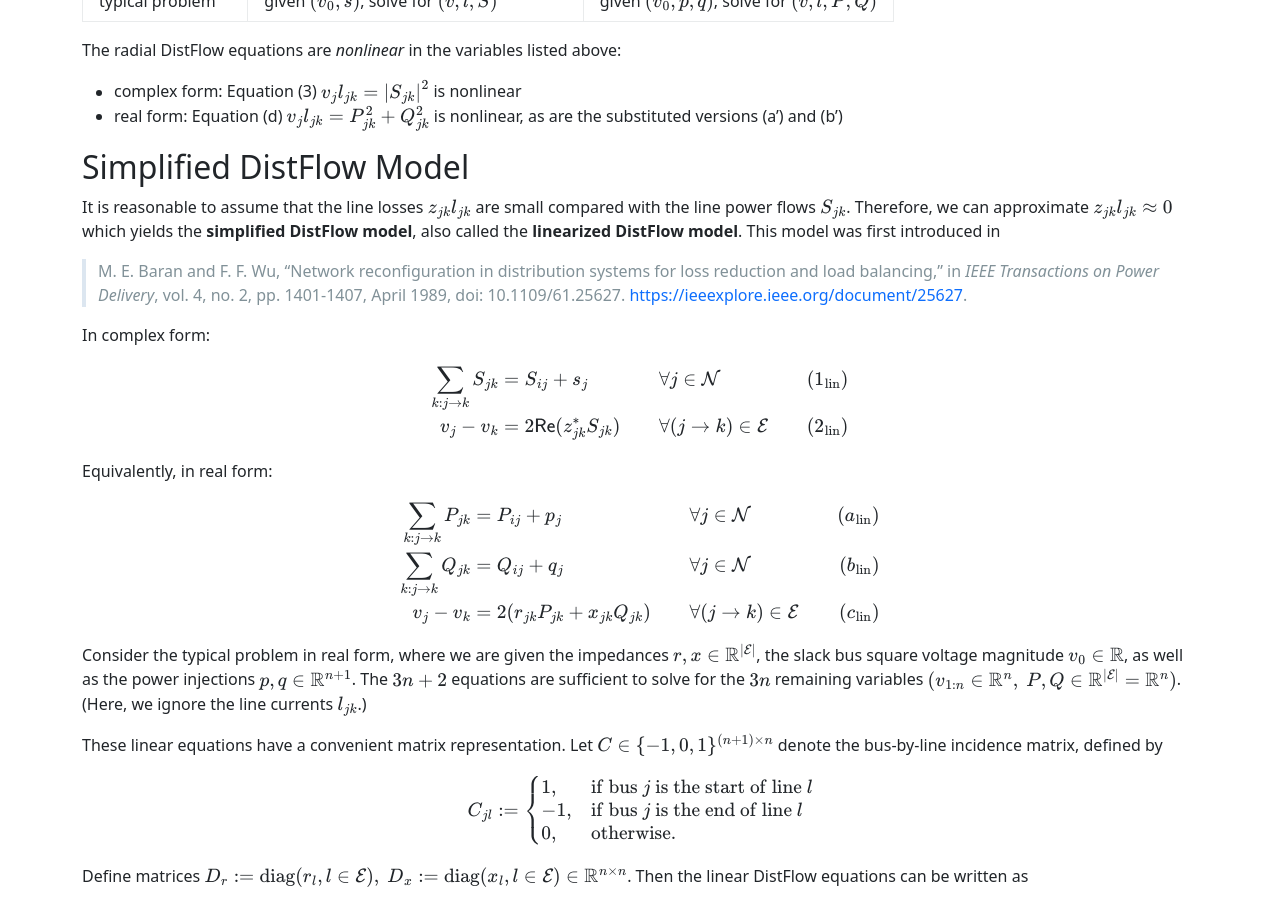
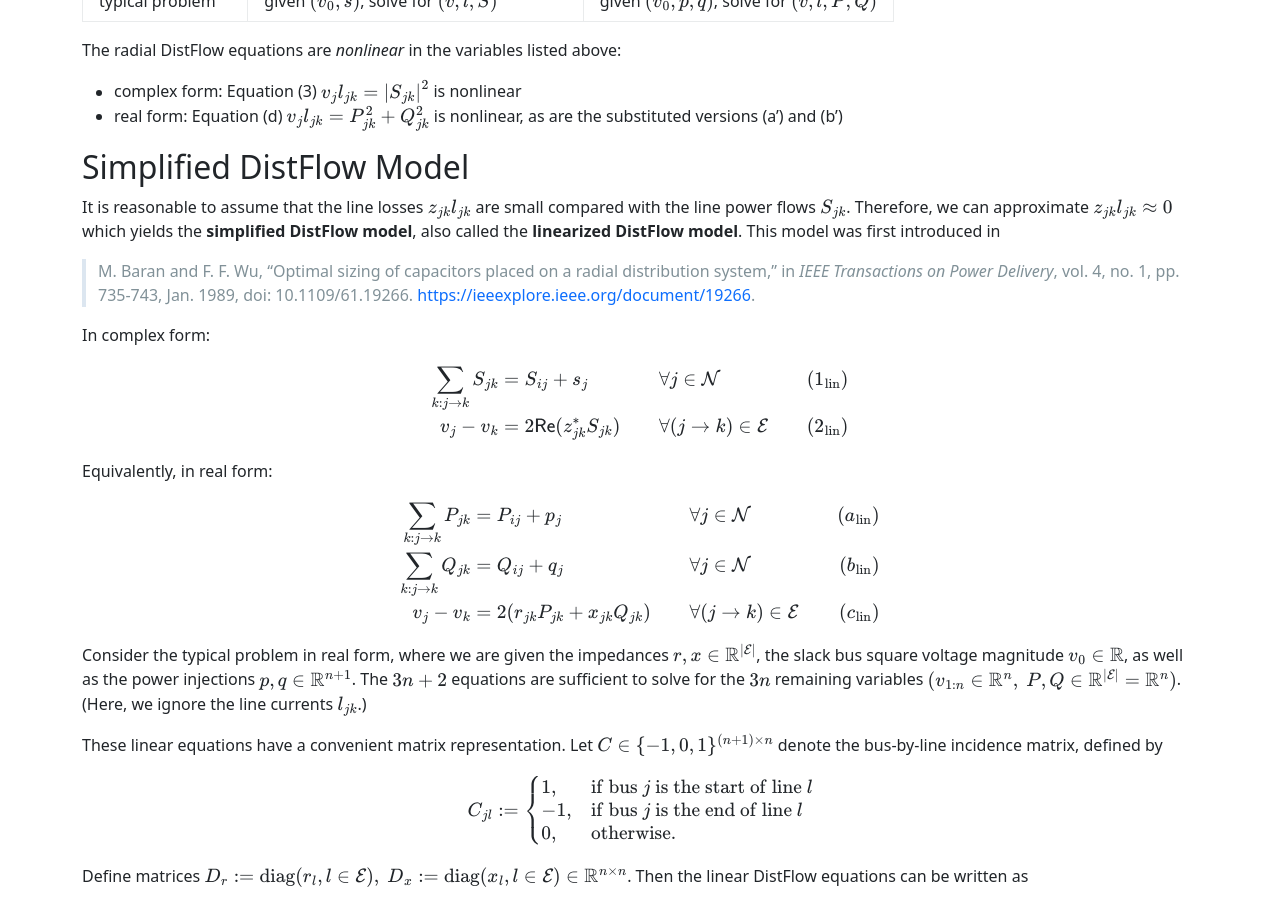
Before and after one commit to chrisyeh96/chrisyeh96.github.io, a Jekyll site: the page built from _posts/2023-03-28-simplified-distflow.md, in a window 1280 px wide and 900 px high, scrolled down 4971 px. Built offline with Jekyll 4.4.1, drawn with Linux system fonts in a browser that asks for light colours.

Commit message:
Simplified DistFlow: update correct reference

```diff
--- a/_posts/2023-03-28-simplified-distflow.md
+++ b/_posts/2023-03-28-simplified-distflow.md
@@ -269,7 +269,7 @@ The radial DistFlow equations are *nonlinear* in the variables listed above:
 
 It is reasonable to assume that the line losses $$z_{jk} l_{jk}$$ are small compared with the line power flows $$S_{jk}$$. Therefore, we can approximate $$z_{jk} l_{jk} \approx 0$$ which yields the **simplified DistFlow model**, also called the **linearized DistFlow model**. This model was first introduced in
 
-> M. E. Baran and F. F. Wu, "Network reconfiguration in distribution systems for loss reduction and load balancing," in _IEEE Transactions on Power Delivery_, vol. 4, no. 2, pp. 1401-1407, April 1989, doi: 10.1109/61.25627. [https://ieeexplore.ieee.org/document/25627](https://ieeexplore.ieee.org/document/25627).
+> M. Baran and F. F. Wu, "Optimal sizing of capacitors placed on a radial distribution system," in _IEEE Transactions on Power Delivery_, vol. 4, no. 1, pp. 735-743, Jan. 1989, doi: 10.1109/61.19266. [https://ieeexplore.ieee.org/document/19266](https://ieeexplore.ieee.org/document/19266).
 
 In complex form:
 
```
